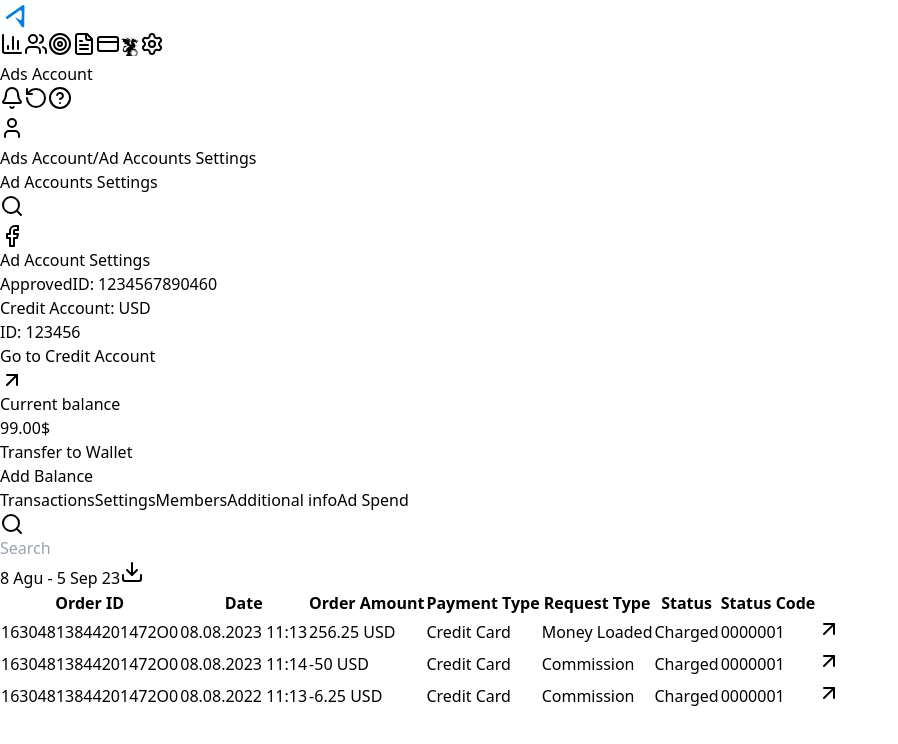
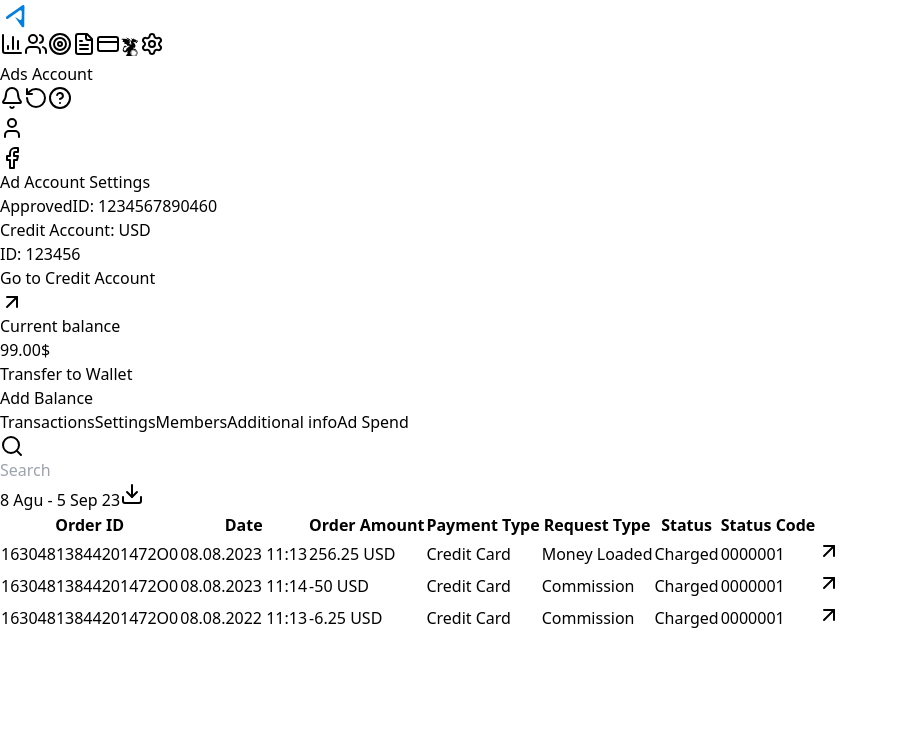
Before and after one commit to EnesBesiktas/teknasyon-hackathon, a React (Vite) app: page /ads-account in a window 1280 px wide. Shown: the top 744 px of the page, without its empty margins (0-898 px from the left). Built offline with nearby package versions, Linux system fonts and the light colour scheme.

Commit message:
fix(main): page title problem solved

```diff
--- a/src/pages/AdsAccount.tsx
+++ b/src/pages/AdsAccount.tsx
@@ -47,24 +47,6 @@ export const AdsAccount: React.FC = () => {
 
   return (
     <div className="bg-gray-50 min-h-screen">
-      {/* Header */}
-      <div className="bg-white border-b border-gray-200 px-6 py-4">
-        <nav className="flex items-center space-x-2 text-sm text-gray-500 mb-4">
-          <span>Ads Account</span>
-          <span>/</span>
-          <span className="text-gray-900 font-medium">Ad Accounts Settings</span>
-        </nav>
-
-        <div className="flex items-center justify-between">
-          <h1 className="text-2xl font-bold text-gray-900">Ad Accounts Settings</h1>
-          <div className="flex items-center space-x-4">
-            <button className="p-2 text-gray-500 hover:text-gray-700 hover:bg-gray-100 rounded-lg">
-              <Search className="w-5 h-5" />
-            </button>
-          </div>
-        </div>
-      </div>
-
       <div className="p-6">
         {/* Account Info Card */}
         <div className="bg-white rounded-lg border border-gray-200 p-6 mb-6">
--- a/src/pages/CreateRules.tsx
+++ b/src/pages/CreateRules.tsx
@@ -28,11 +28,6 @@ export const CreateRules: React.FC = () => {
 
   return (
     <div className="bg-gray-50 min-h-screen">
-      {/* Header */}
-      <div className="bg-white border-b border-gray-200 px-6 py-4">
-        <h1 className="text-2xl font-bold text-gray-900">Create Rules</h1>
-      </div>
-
       <div className="p-6">
         <div className="max-w-4xl mx-auto">
           {/* Ad Account Selector */}
--- a/src/pages/IronBank.tsx
+++ b/src/pages/IronBank.tsx
@@ -4,11 +4,6 @@ import { DragonIcon } from '../components/ui/DragonIcon';
 export const IronBank: React.FC = () => {
   return (
     <div className="bg-gray-50 min-h-screen">
-      {/* Header */}
-      <div className="bg-white border-b border-gray-200 px-6 py-4">
-        <h1 className="text-2xl font-bold text-gray-900">Iron Bank</h1>
-      </div>
-
       <div className="p-6">
         <div className="max-w-4xl mx-auto">
           {/* Welcome Card */}
```
